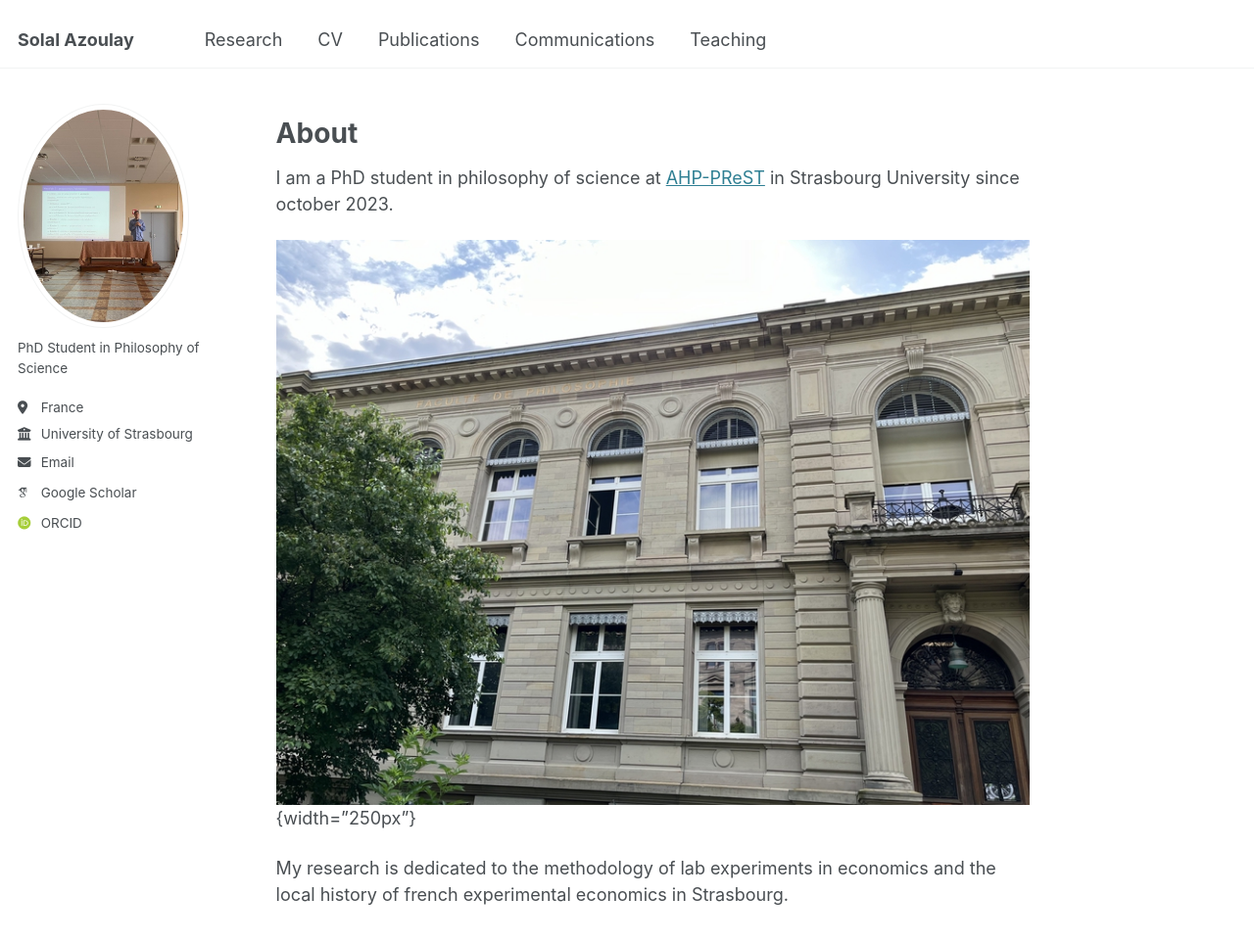
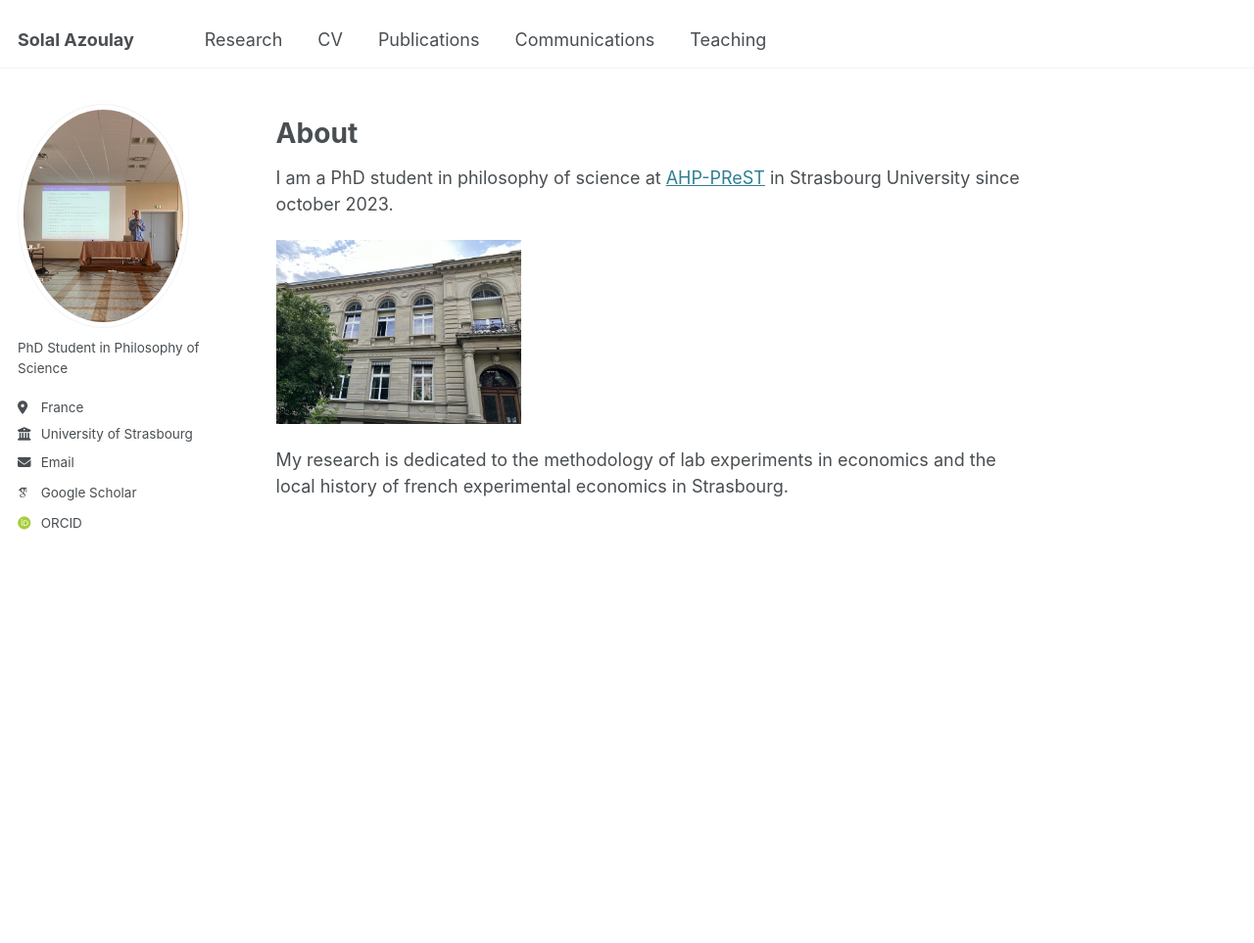
Before and after one commit to solal-azoulay/solal-azoulay.github.io, a Jekyll site: the page built from _pages/about.md, in a window 1280 px wide and 1229 px high. Shown: the top 963 px of the window at 98% size. Built offline with Jekyll 4.4.1, drawn with Linux system fonts in a browser that asks for light colours; some web fonts are replaced.

Commit message:
Update about.md

```diff
--- a/_pages/about.md
+++ b/_pages/about.md
@@ -10,7 +10,7 @@ About
 =====
 I am a PhD student in philosophy of science at [AHP-PReST](https://poincare.univ-lorraine.fr/) in Strasbourg University since october 2023.
 
-   ![Faculté de philosophie de Strasbourg](files/philo-unistra.jpg){width="250px"}
+   ![Faculté de philosophie de Strasbourg](files/philo-unistra.jpg){: width="250px"}
 
 
 My research is dedicated to the methodology of lab experiments in economics and the local history of french experimental economics in Strasbourg.
```
